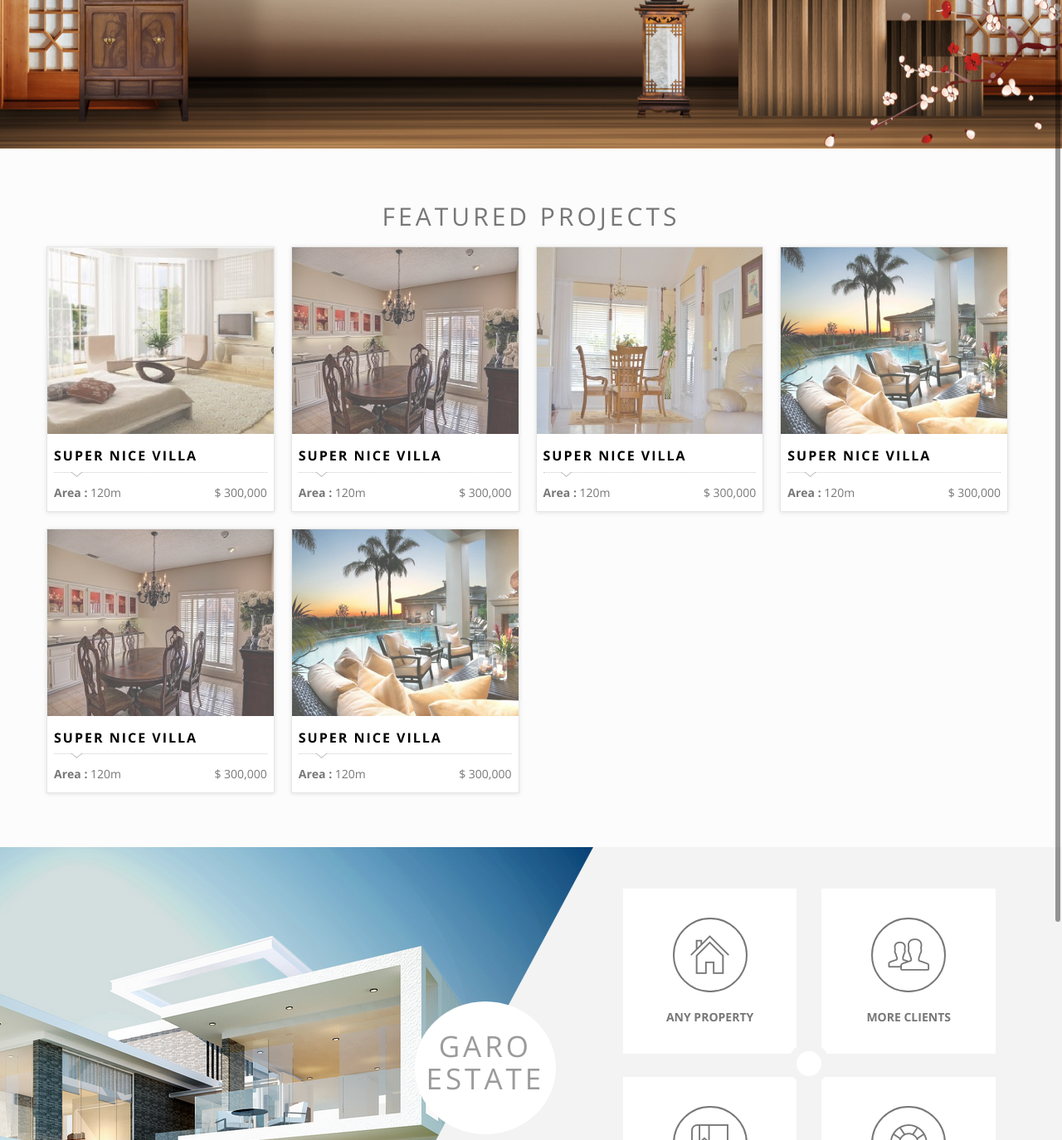
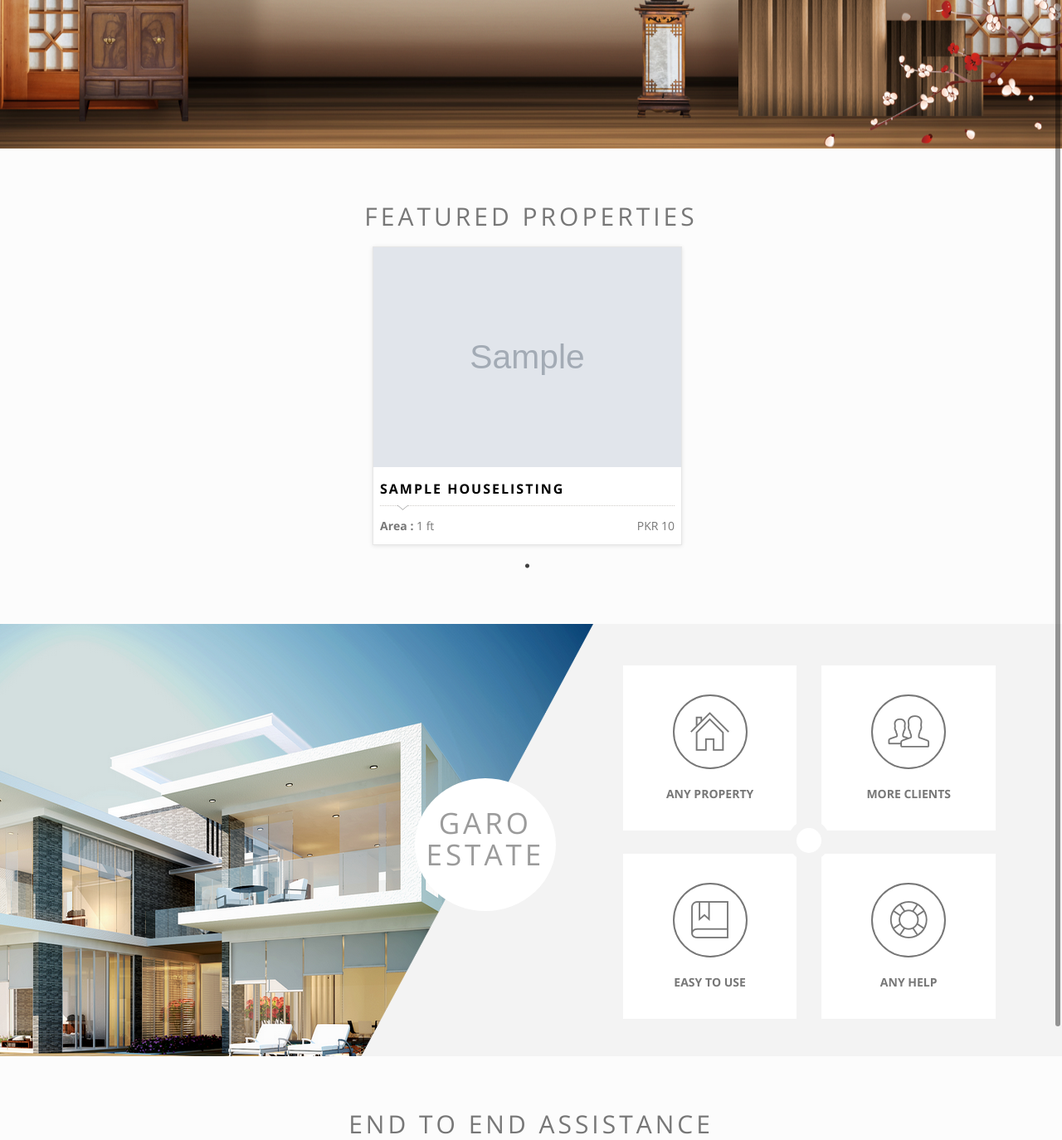
Before and after one commit to zdk-projects/lacasa, a Django app: page / in a window 1280 px wide. Shown: the part 604-1978 px from the top of the page at 83% size. Run offline with Django 4.2, Linux system fonts and the light colour scheme; tables that the repository leaves empty hold one stand-in row (values such as "Sample post"); grey boxes marked "Sample" are stand-in pictures; some libraries are stand-ins or nearby versions.

Commit message:
Updating Modules and Configuration
Adding more template

Updating backend code, models are added separately

```diff
--- a/realestate/admin.py
+++ b/realestate/admin.py
@@ -1,5 +1,5 @@
 from django.contrib import admin
-from realestate.models import AboutUs, HomeListing, Agent, Team, Achievement
+from realestate.models import AboutUs, HouseListing, Agent, Team, Achievement
 
 
 class StateAdmin(admin.ModelAdmin):
@@ -31,6 +31,6 @@ class StateAdmin(admin.ModelAdmin):
 admin.site.register(AboutUs, StateAdmin)
 
 admin.site.register(Agent)
-admin.site.register(HomeListing)
+admin.site.register(HouseListing)
 admin.site.register(Team)
 admin.site.register(Achievement)
--- a/realestate/static/assets/css/style.css
+++ b/realestate/static/assets/css/style.css
@@ -1997,7 +1997,7 @@ proerty-th
     position: relative;
     width: 100%;
     opacity: 0.7;
-    min-height: 225px;
+    min-height: 265px;
     max-height: 265px;
 }
 
--- a/realestate/static/assets/js/main.js
+++ b/realestate/static/assets/js/main.js
@@ -1,11 +1,4 @@
 $(document).ready(function () {
-
-
-    $('input').iCheck({
-        checkboxClass: 'icheckbox_square-yellow',
-        radioClass: 'iradio_square-yellow',
-        increaseArea: '20%' // optional
-    });
 
 
     $('.theme-grid').on('click', function () {
@@ -57,11 +50,6 @@ $(document).ready(function () {
         paginationSpeed: 100,
         items: 3
     });
-
-    $('#price-range').slider();
-    $('#property-geo').slider();
-    $('#min-baths').slider();
-    $('#min-bed').slider();
 
     var RGBChange = function () {
         $('#RGB').css('background', '#A73893')
--- a/realestate/urls.py
+++ b/realestate/urls.py
@@ -2,7 +2,7 @@ from django.urls import path, include
 
 from realestate.views.home_page import home_page, our_team, our_achievements, our_company, contact_us, privacy_policy, \
     terms_and_conditions
-from realestate.views.property.p_home_page import property_listings, property_list_searching, home_listing
+from realestate.views.property.p_home_page import house_listing, house_listing_search, house_details
 
 from realestate.views.user.u_home_page import login_user, user_registration, dashboard, logout_user
 
@@ -22,9 +22,9 @@ urlpatterns = [
     path('tos', terms_and_conditions, name='terms_and_conditions'),
     path('privacy-policy', privacy_policy, name='privacy_policy'),
 
-    path('home-listings', property_listings, name='property_listings'),
-    path('<int:listing_id>', home_listing, name='home_listing'),
+    path('home-listings', house_listing, name='house_listing'),
+    path('find-home/<str:slug>', house_details, name='house_details'),
 
-    path('property/search', property_list_searching, name='property_list_searching'),
+    path('property/search', house_listing_search, name='property_list_searching'),
 
 ]
--- a/realestate/views/basic/theme.py
+++ b/realestate/views/basic/theme.py
@@ -1,10 +1,44 @@
+import re
+
 from django.forms import model_to_dict
 
-from realestate.models import AboutUs
+from realestate.models import AboutUs, HouseListing
 
 
 def get_about_us():
     data_model = AboutUs.objects.all()
+    # @TODO: News need to be update
+
+    d_news = HouseListing.objects.all().order_by('list_date')[:3]
+    news = []
+    # image, date, title, description, slug
+    for item in d_news:
+        image = item.photo_main
+        title = item.title
+        description = item.description
+        description = str(description).replace("  ", " ").strip().rstrip()
+        description = re.sub(r'[^A-Za-z0-9 ]+', '', description)
+
+        data_title = title
+        if len(title) > 18:
+            title = title[:16] + ".."
+        if len(description) > 35:
+            description = description[:32] + "..."
+
+        date = item.list_date.strftime("%d-%m-%Y")
+        slug = item.slug
+        news.append(
+            {
+                'image': image,
+                'title': title,
+                'data_title': data_title,
+                'description': description,
+                'date': date,
+                'slug': slug,
+
+            }
+        )
+
     about_us = {
 
     }
@@ -12,4 +46,6 @@ def get_about_us():
         return about_us
 
     about_us = model_to_dict(data_model[0])
+    about_us['news'] = news
+
     return about_us
--- a/realestate/views/home_page.py
+++ b/realestate/views/home_page.py
@@ -1,11 +1,11 @@
 from django.shortcuts import render
-from realestate.models import Team, Achievement, HomeListing
+from realestate.models import Team, Achievement, HouseListing
 from . import about_us
 
 
 # Create your views here.
 def home_page(request):
-    listings = HomeListing.objects.order_by('-list_date').filter(is_published=True)[:10]
+    listings = HouseListing.objects.order_by('-list_date').filter(is_published=True, is_featured=True)[:5]
 
     content = {
         'about_us': about_us(),
--- a/requirements.txt
+++ b/requirements.txt
@@ -5,4 +5,4 @@ django-heroku
 whitenoise
 raygun4py
 Pillow
-django-storages[dropbox]
+django-imagekit
--- a/templates/pages/home/achievements.html
+++ b/templates/pages/home/achievements.html
@@ -11,7 +11,6 @@
 
     <div class="container">
 
-        {{ content.achievements }}
         {% with True as flag %}
             <ul class="timeline">
                 {% for achievement in content.achievements %}
--- a/templates/pages/home/content/feature_projects.html
+++ b/templates/pages/home/content/feature_projects.html
@@ -1,104 +1,32 @@
 {% load static %}
 <!-- property area -->
 <div class="content-area home-area-1 recent-property" style="background-color: #FCFCFC; padding-bottom: 55px;">
+
     <div class="container">
 
         <div class="row">
             <div class="col-md-10 col-md-offset-1 col-sm-12 text-center page-title">
-                <h2>FEATURED PROJECTS</h2>
+                <h2>FEATURED PROPERTIES</h2>
             </div>
         </div>
 
         <div class="row">
             <div class="my-slick-list proerty-th">
-                <div class="col-sm-6 col-md-3 p0" style="">
+                {% for item in content.listing %}
+                    <div class="col-sm-6 col-md-3 p0">
                         <div class="box-two proerty-item">
                             <div class="item-thumb">
-                            <a href="#"><img src="{% static 'assets/img/demo/property-1.jpg' %}"></a>
+                                <a href="{% url 'house_details' slug=item.slug %}"><img src="{{ item.photo_main.url }}" alt="{{ item.title }}"></a>
                             </div>
                             <div class="item-entry overflow">
-                            <h5><a href="#">Super nice villa </a></h5>
+                                <h5><a href="{% url 'house_details' slug=item.slug %}">{{ item.title }} </a></h5>
                                 <div class="dot-hr"></div>
-                            <span class="pull-left"><b>Area :</b> 120m </span>
-                            <span class="proerty-price pull-right">$ 300,000</span>
+                                <span class="pull-left"><b>Area :</b> {{ item.sqft }} ft</span>
+                                <span class="proerty-price pull-right">PKR {{ item.price }}</span>
                             </div>
                         </div>
                     </div>
-
-                <div class="col-sm-6 col-md-3 p0">
-                    <div class="box-two proerty-item">
-                        <div class="item-thumb">
-                            <a href="#"><img src="{% static 'assets/img/demo/property-2.jpg' %}"></a>
-                        </div>
-                        <div class="item-entry overflow">
-                            <h5><a href="#">Super nice villa </a></h5>
-                            <div class="dot-hr"></div>
-                            <span class="pull-left"><b>Area :</b> 120m </span>
-                            <span class="proerty-price pull-right">$ 300,000</span>
-                        </div>
-                    </div>
-                </div>
-
-                <div class="col-sm-6 col-md-3 p0">
-                    <div class="box-two proerty-item">
-                        <div class="item-thumb">
-                            <a href="#"><img src="{% static 'assets/img/demo/property-3.jpg' %}"></a>
-
-                        </div>
-                        <div class="item-entry overflow">
-                            <h5><a href="property-3.html">Super nice villa </a></h5>
-                            <div class="dot-hr"></div>
-                            <span class="pull-left"><b>Area :</b> 120m </span>
-                            <span class="proerty-price pull-right">$ 300,000</span>
-                        </div>
-                    </div>
-                </div>
-
-                <div class="col-sm-6 col-md-3 p0">
-                    <div class="box-two proerty-item">
-                        <div class="item-thumb">
-                            <a href="#"><img src="{% static 'assets/img/demo/property-4.jpg' %}"></a>
-
-                        </div>
-                        <div class="item-entry overflow">
-                            <h5><a href="#">Super nice villa </a></h5>
-                            <div class="dot-hr"></div>
-                            <span class="pull-left"><b>Area :</b> 120m </span>
-                            <span class="proerty-price pull-right">$ 300,000</span>
-                        </div>
-                    </div>
-                </div>
-
-
-                <div class="col-sm-6 col-md-3 p0">
-                    <div class="box-two proerty-item">
-                        <div class="item-thumb">
-                            <a href="#"><img src="{% static 'assets/img/demo/property-2.jpg' %}"></a>
-                        </div>
-                        <div class="item-entry overflow">
-                            <h5><a href="#">Super nice villa </a></h5>
-                            <div class="dot-hr"></div>
-                            <span class="pull-left"><b>Area :</b> 120m </span>
-                            <span class="proerty-price pull-right">$ 300,000</span>
-                        </div>
-                    </div>
-                </div>
-
-                <div class="col-sm-6 col-md-3 p0">
-                    <div class="box-two proerty-item">
-                        <div class="item-thumb">
-                            <a href="#"><img src="{% static 'assets/img/demo/property-4.jpg' %}"></a>
-                        </div>
-                        <div class="item-entry overflow">
-                            <h5><a href="#">Super nice villa </a></h5>
-                            <div class="dot-hr"></div>
-                            <span class="pull-left"><b>Area :</b> 120m </span>
-                            <span class="proerty-price pull-right">$ 300,000</span>
-                        </div>
-                    </div>
-                </div>
-
-
+                {% endfor %}
             </div>
         </div>
     </div>
--- a/templates/pages/home/index.html
+++ b/templates/pages/home/index.html
@@ -11,6 +11,7 @@
 
     <!-- End of nav bar -->
     {% include 'pages/home/content/slider.html' %}
+
     {% include 'pages/home/content/feature_projects.html' %}
 
     {% include 'pages/home/content/welcome_area.html' %}
--- a/templates/theme/content/footer.html
+++ b/templates/theme/content/footer.html
@@ -55,50 +55,22 @@
                         <h4>Last News</h4>
                         <div class="footer-title-line"></div>
                         <ul class="footer-blog">
+                            {% for news in content.about_us.news %}
                                 <li>
                                     <div class="col-md-3 col-sm-4 col-xs-4 blg-thumb p0">
-                                    <a href="single.html">
-                                        <img src="{% static 'assets/img/demo/small-proerty-2.jpg' %}">
+                                        <a href="{% url 'house_details' slug=news.slug %}">
+                                            <img src="{{ news.image.url }}" alt="{{ new.data_title }}">
                                         </a>
-                                    <span class="blg-date">12-12-2016</span>
+                                        <span class="blg-date">{{ news.date }}</span>
 
                                     </div>
                                     <div class="col-md-8  col-sm-8 col-xs-8  blg-entry">
-                                    <h6><a href="single.html">Add news functions </a></h6>
-                                    <p style="line-height: 17px; padding: 8px 2px;">Lorem ipsum dolor sit amet, nulla
-                                        ...</p>
+                                        <h6><a data-title="{{ new.data_title }}"
+                                               href="{% url 'house_details' slug=news.slug %}">{{ news.title }} </a></h6>
+                                        <p style="line-height: 17px; padding: 8px 2px;"> {{ news.description }}</p>
                                     </div>
                                 </li>
-
-                            <li>
-                                <div class="col-md-3 col-sm-4 col-xs-4 blg-thumb p0">
-                                    <a href="single.html">
-                                        <img src="{% static 'assets/img/demo/small-proerty-2.jpg' %}">
-                                    </a>
-                                    <span class="blg-date">12-12-2016</span>
-
-                                </div>
-                                <div class="col-md-8  col-sm-8 col-xs-8  blg-entry">
-                                    <h6><a href="single.html">Add news functions </a></h6>
-                                    <p style="line-height: 17px; padding: 8px 2px;">Lorem ipsum dolor sit amet, nulla
-                                        ...</p>
-                                </div>
-                            </li>
-
-                            <li>
-                                <div class="col-md-3 col-sm-4 col-xs-4 blg-thumb p0">
-                                    <a href="single.html">
-                                        <img src="{% static 'assets/img/demo/small-proerty-2.jpg' %}">
-                                    </a>
-                                    <span class="blg-date">12-12-2016</span>
-
-                                </div>
-                                <div class="col-md-8  col-sm-8 col-xs-8  blg-entry">
-                                    <h6><a href="single.html">Add news functions </a></h6>
-                                    <p style="line-height: 17px; padding: 8px 2px;">Lorem ipsum dolor sit amet, nulla
-                                        ...</p>
-                                </div>
-                            </li>
+                            {% endfor %}
 
 
                         </ul>
@@ -178,7 +150,8 @@
             </div>
         </div>
     </div>
-    <div id="whatsappDiv" style="display: none; border: none; position: fixed; inset: auto -8px 35px auto; width: 94px; height: 150px; opacity: 1; background: none transparent !important; margin: 0px; max-height: 100vh; max-width: 100vw; transform: translateY(0px); transition: none 0s ease 0s !important; visibility: visible; z-index: 999999999 !important; border-radius: 47px 30px 47px 47px;">
+    <div id="whatsappDiv"
+         style="display: none; border: none; position: fixed; inset: auto -8px 35px auto; width: 94px; height: 150px; opacity: 1; background: none transparent !important; margin: 0px; max-height: 100vh; max-width: 100vw; transform: translateY(0px); transition: none 0s ease 0s !important; visibility: visible; z-index: 999999999 !important; border-radius: 47px 30px 47px 47px;">
 
         <a href="https://api.whatsapp.com/send/?phone={{ content.about_us.phone_number }}&amp;text&amp;app_absent=0">
             <div class="whatsappshare" style="display: inline;"><img style="height: 60px; width: 60px"
--- a/templates/theme/content/navbar.html
+++ b/templates/theme/content/navbar.html
@@ -122,8 +122,8 @@
 
                     <li class="wow fadeInDown" data-wow-delay="0.3s"><a class="" href="#">Projects</a></li>
                     <li class="wow fadeInDown "
-                        data-wow-delay="0.3s"><a class=" {% if content.nbar == 'home_listing' %}active{% endif %}"
-                                                 href="{% url 'property_listings' %}">
+                        data-wow-delay="0.3s"><a class=" {% if content.nbar == 'house_listing' %}active{% endif %}"
+                                                 href="{% url 'house_listing' %}">
                         House Listing</a></li>
                     <li class="dropdown yamm-fw" data-wow-delay="0.4s">
                         <a href="#" class="dropdown-toggle" data-toggle="dropdown" data-hover="dropdown"
```
Also changed, not shown: realestate/models/__init__.py (added, +8 -0 lines), realestate/models/about_us.py (renamed from realestate/models.py, +0 -47 lines), realestate/models/agents.py (added, +16 -0 lines), realestate/models/houses.py (added, +33 -0 lines), realestate/models/projects.py (added, +21 -0 lines), realestate/views/property/p_home_page.py (+12 -12 lines), realestate/migrations/0012_homelisting_is_featured.py (added), realestate/migrations/0013_project_rename_homelisting_houselisting.py (added). Lines whose indentation alone changed are shown as unchanged.
